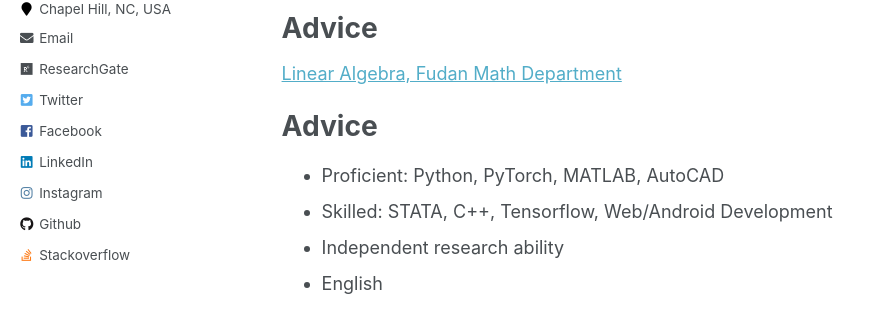
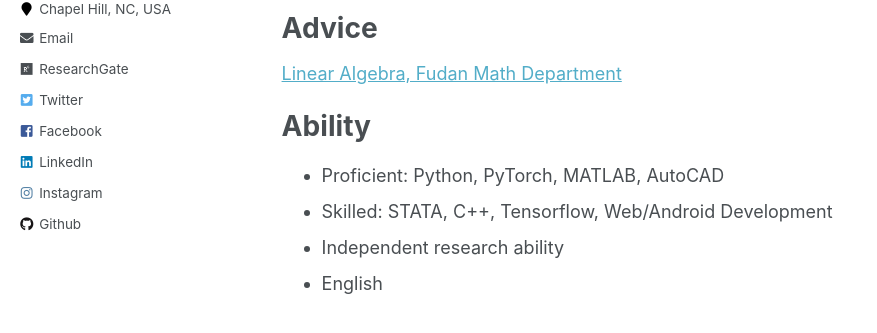
Before and after one commit to cyMichael/cyMichael.github.io, a Jekyll site: the page built from _pages/about.md, in a window 1280 px wide and 900 px high, scrolled down 5147 px. Shown: the part 396-729 px from the top of the window, without its empty margins (0-877 px from the left). Built offline with Jekyll 4.4.1, drawn with Linux system fonts in a browser that asks for light colours.

Commit message:
Updated-1

```diff
--- a/_config.yml
+++ b/_config.yml
@@ -106,7 +106,7 @@
   # orcid            : "http://orcid.org/yourorcidurl"
   pinterest        :
   soundcloud       :
-  stackoverflow    : https://stackoverflow.com/users/8086183/michael-cy
+  stackoverflow    :
   steam            :
   tumblr           :
   twitter          : "cy15307130001"
--- a/_pages/about.md
+++ b/_pages/about.md
@@ -238,7 +238,7 @@
 
 
 
-Advice
+Ability
 ======
 
 - Proficient: Python, PyTorch, MATLAB, AutoCAD
```
